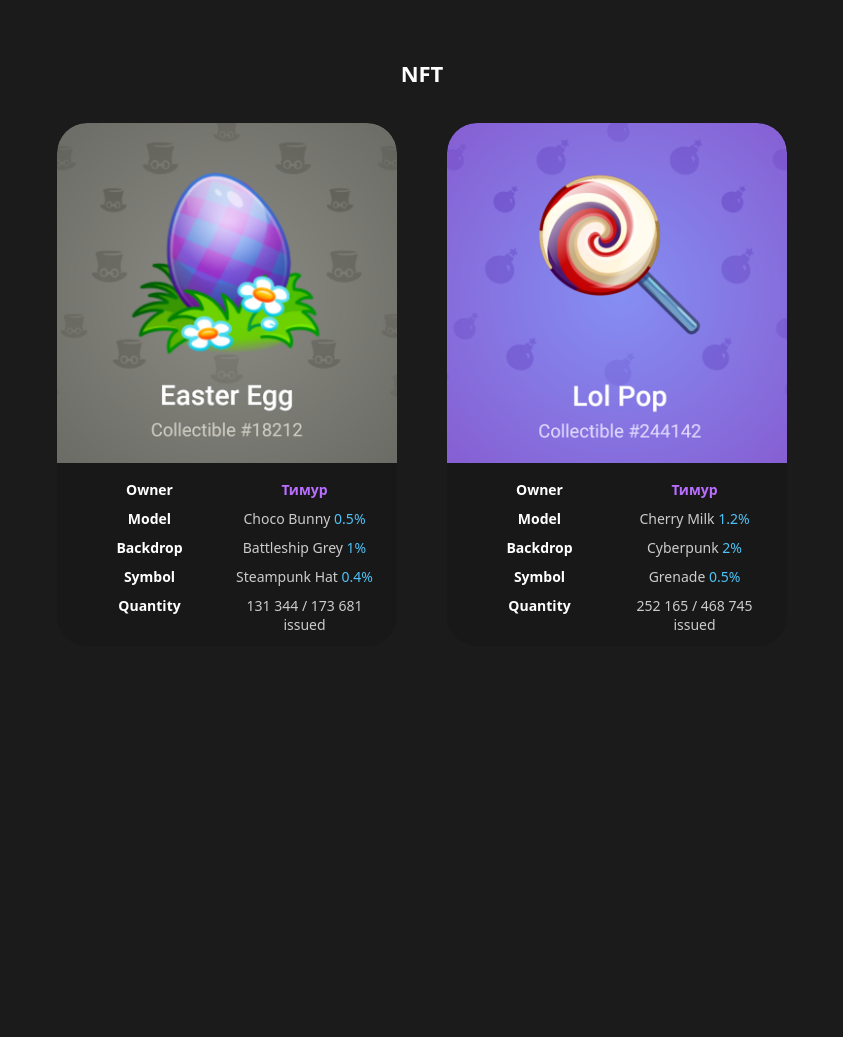
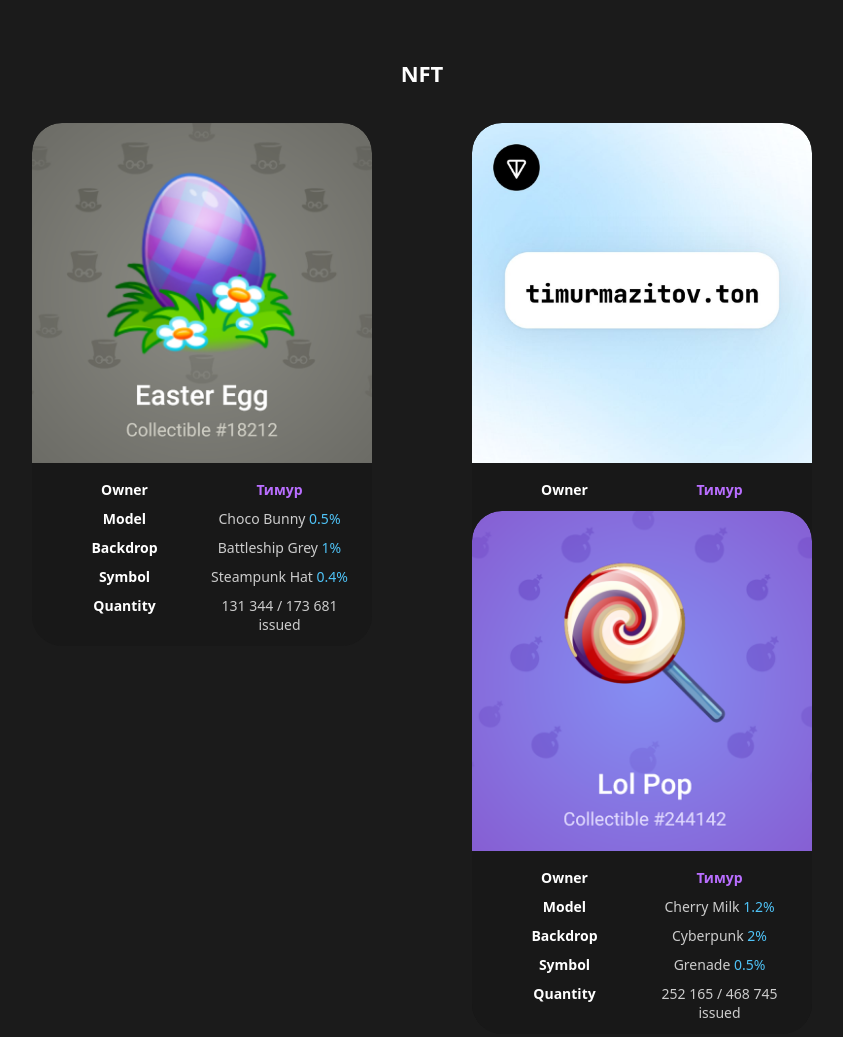
Before and after one commit to TimurMaz/MySite, a plain HTML site: page index.html in a window 1280 px wide. Shown: the part 540-1577 px from the top of the page, without its empty margins (218-1061 px from the left). Before the commit the page ends 1231 px from the top, so only its background shows below. Drawn offline with Linux system fonts and the light colour scheme.

Commit message:
Update index.html

```diff
--- a/index.html
+++ b/index.html
@@ -368,6 +368,21 @@
                 </div>
             </a>
 
+            <a href="https://t.me/wallet/start?startapp=collectible_EQC-2IxzTyZjM5zXtYafdpLznPNvPPlPJ_vJJev9raz3LMb0">
+                <div class="card">
+                    <div class="card-header">
+                        <img src="nft3.jpg" alt="timurmazitov.ton">
+                    </div>
+
+                    <div class="card-content">
+                        <div class="info-grid">
+                            <div class="info-label">Owner</div>
+                            <div class="info-value owner">Тимур</div>
+                        </div>
+                    </div>
+            </a>
+
+
             <a href="https://t.me/nft/LolPop-244142">
                 <div class="card">
                     <div class="card-header">
```
